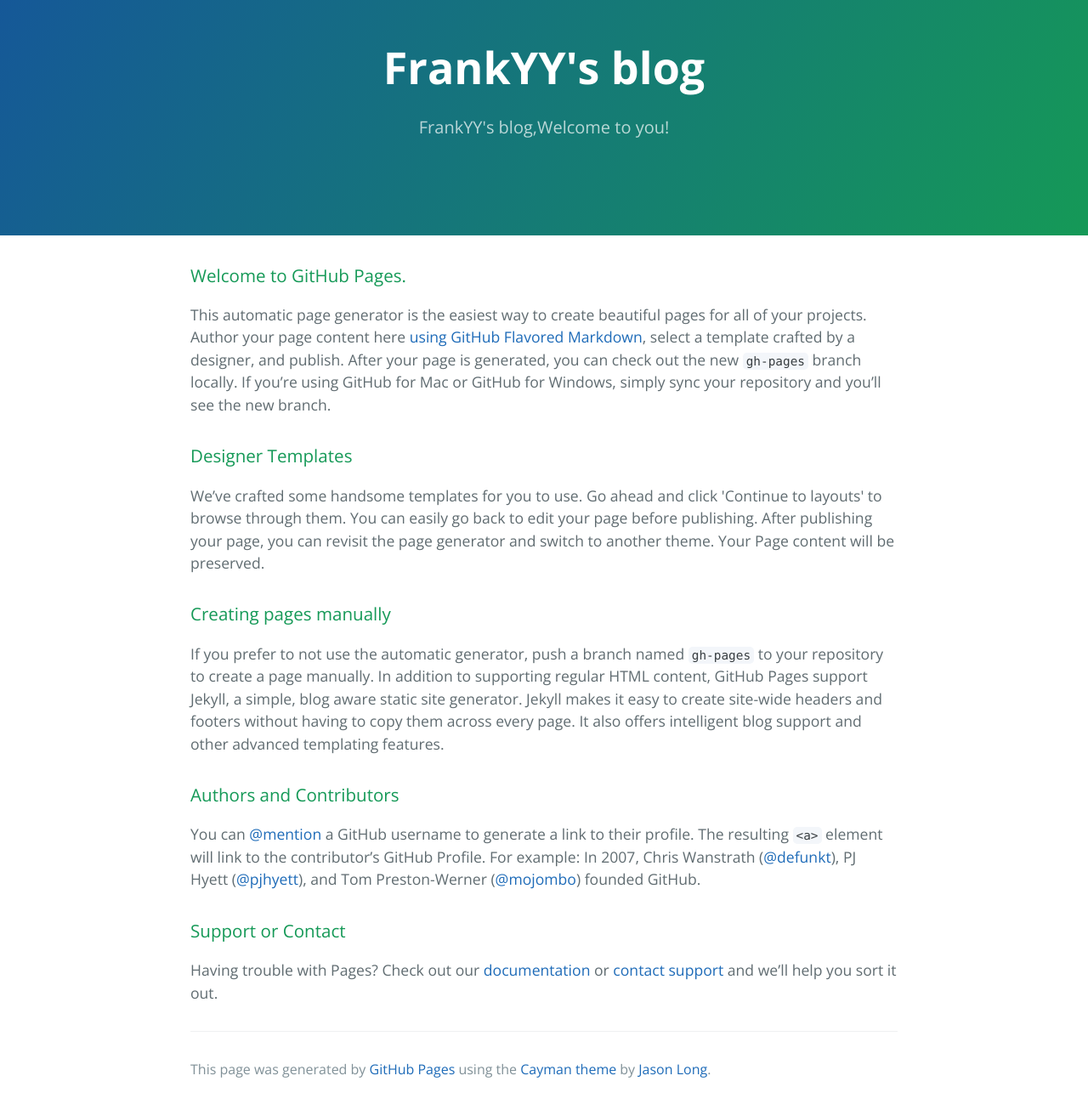
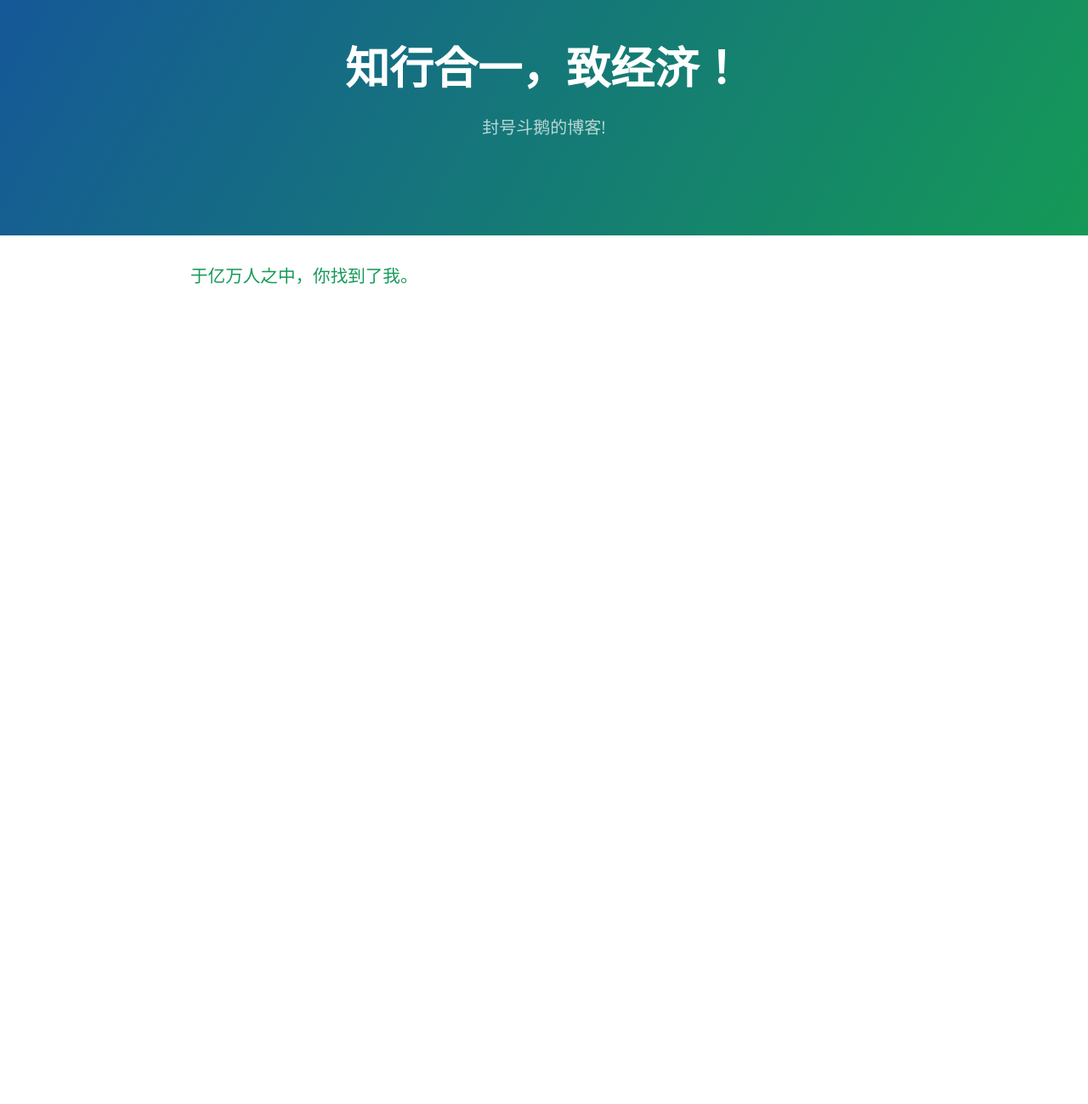
Before and after one commit to yanyuchuang/yanyuchuang.github.io, a plain HTML site: page index.html in a window 1280 px wide. Shown: the part 40-1339 px from the top of the page at 85% size. After the commit the page ends 800 px from the top, so only its background shows below. Drawn offline with nearby package versions, Linux system fonts and the light colour scheme.

Commit message:
修改文案，202/0829

```diff
--- a/index.html
+++ b/index.html
@@ -2,7 +2,7 @@
 <html lang="en-us">
   <head>
     <meta charset="UTF-8">
-    <title>FrankYY&#39;s blog by yanyuchuang</title>
+    <title>产品手札</title>
     <meta name="viewport" content="width=device-width, initial-scale=1">
     <link rel="stylesheet" type="text/css" href="stylesheets/normalize.css" media="screen">
     <link href='http://fonts.googleapis.com/css?family=Open+Sans:400,700' rel='stylesheet' type='text/css'>
@@ -11,41 +11,13 @@
   </head>
   <body>
     <section class="page-header">
-      <h1 class="project-name">FrankYY&#39;s blog</h1>
-      <h2 class="project-tagline">FrankYY&#39;s blog,Welcome to you!</h2>
+      <h1 class="project-name">知行合一，致经济！</h1>
+      <h2 class="project-tagline">封号斗鹅的博客!</h2>
     </section>
 
     <section class="main-content">
       <h3>
-<a id="welcome-to-github-pages" class="anchor" href="#welcome-to-github-pages" aria-hidden="true"><span class="octicon octicon-link"></span></a>Welcome to GitHub Pages.</h3>
-
-<p>This automatic page generator is the easiest way to create beautiful pages for all of your projects. Author your page content here <a href="https://guides.github.com/features/mastering-markdown/">using GitHub Flavored Markdown</a>, select a template crafted by a designer, and publish. After your page is generated, you can check out the new <code>gh-pages</code> branch locally. If you’re using GitHub for Mac or GitHub for Windows, simply sync your repository and you’ll see the new branch.</p>
-
-<h3>
-<a id="designer-templates" class="anchor" href="#designer-templates" aria-hidden="true"><span class="octicon octicon-link"></span></a>Designer Templates</h3>
-
-<p>We’ve crafted some handsome templates for you to use. Go ahead and click 'Continue to layouts' to browse through them. You can easily go back to edit your page before publishing. After publishing your page, you can revisit the page generator and switch to another theme. Your Page content will be preserved.</p>
-
-<h3>
-<a id="creating-pages-manually" class="anchor" href="#creating-pages-manually" aria-hidden="true"><span class="octicon octicon-link"></span></a>Creating pages manually</h3>
-
-<p>If you prefer to not use the automatic generator, push a branch named <code>gh-pages</code> to your repository to create a page manually. In addition to supporting regular HTML content, GitHub Pages support Jekyll, a simple, blog aware static site generator. Jekyll makes it easy to create site-wide headers and footers without having to copy them across every page. It also offers intelligent blog support and other advanced templating features.</p>
-
-<h3>
-<a id="authors-and-contributors" class="anchor" href="#authors-and-contributors" aria-hidden="true"><span class="octicon octicon-link"></span></a>Authors and Contributors</h3>
-
-<p>You can <a href="https://github.com/blog/821" class="user-mention">@mention</a> a GitHub username to generate a link to their profile. The resulting <code>&lt;a&gt;</code> element will link to the contributor’s GitHub Profile. For example: In 2007, Chris Wanstrath (<a href="https://github.com/defunkt" class="user-mention">@defunkt</a>), PJ Hyett (<a href="https://github.com/pjhyett" class="user-mention">@pjhyett</a>), and Tom Preston-Werner (<a href="https://github.com/mojombo" class="user-mention">@mojombo</a>) founded GitHub.</p>
-
-<h3>
-<a id="support-or-contact" class="anchor" href="#support-or-contact" aria-hidden="true"><span class="octicon octicon-link"></span></a>Support or Contact</h3>
-
-<p>Having trouble with Pages? Check out our <a href="https://help.github.com/pages">documentation</a> or <a href="https://github.com/contact">contact support</a> and we’ll help you sort it out.</p>
-
-      <footer class="site-footer">
-
-        <span class="site-footer-credits">This page was generated by <a href="https://pages.github.com">GitHub Pages</a> using the <a href="https://github.com/jasonlong/cayman-theme">Cayman theme</a> by <a href="https://twitter.com/jasonlong">Jason Long</a>.</span>
-      </footer>
-
+<a id="welcome-to-github-pages" class="anchor" href="#welcome-to-github-pages" aria-hidden="true"><span class="octicon octicon-link"></span></a>于亿万人之中，你找到了我。</h3>
     </section>
 
 
```
